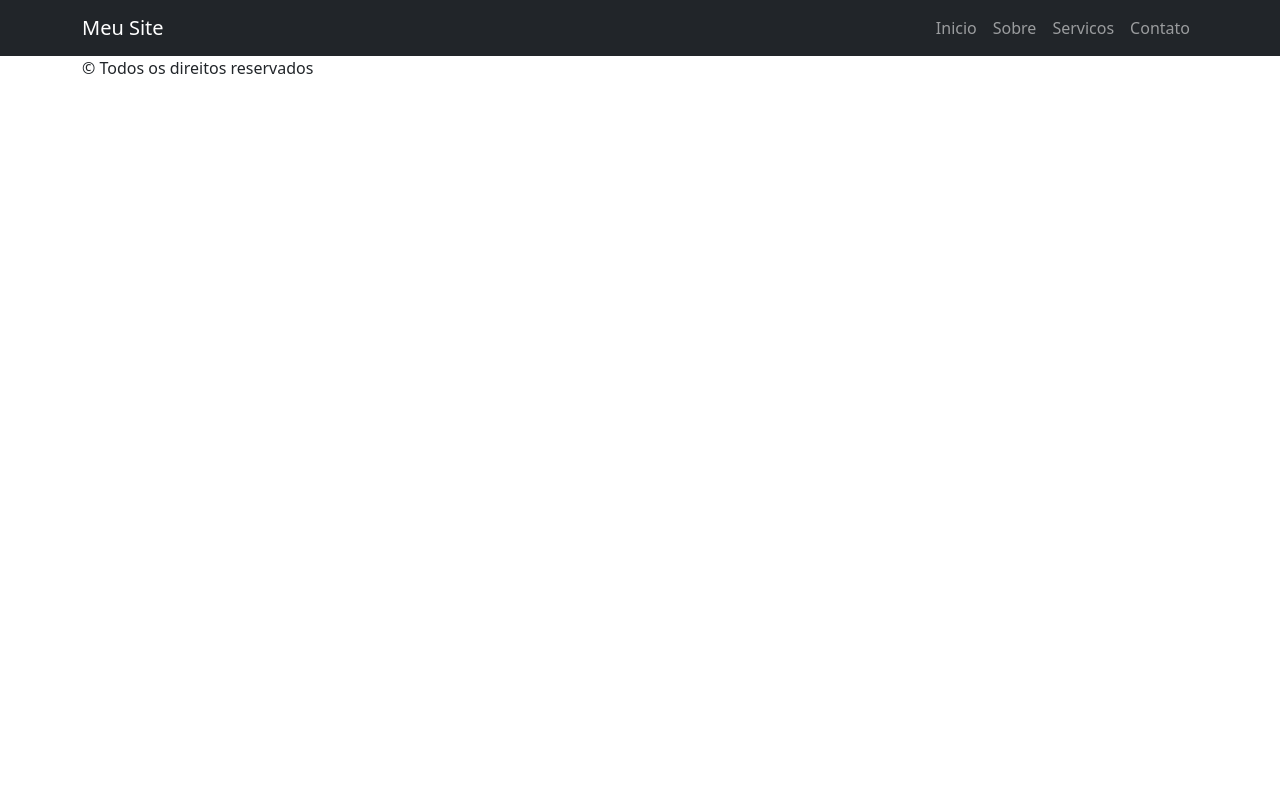
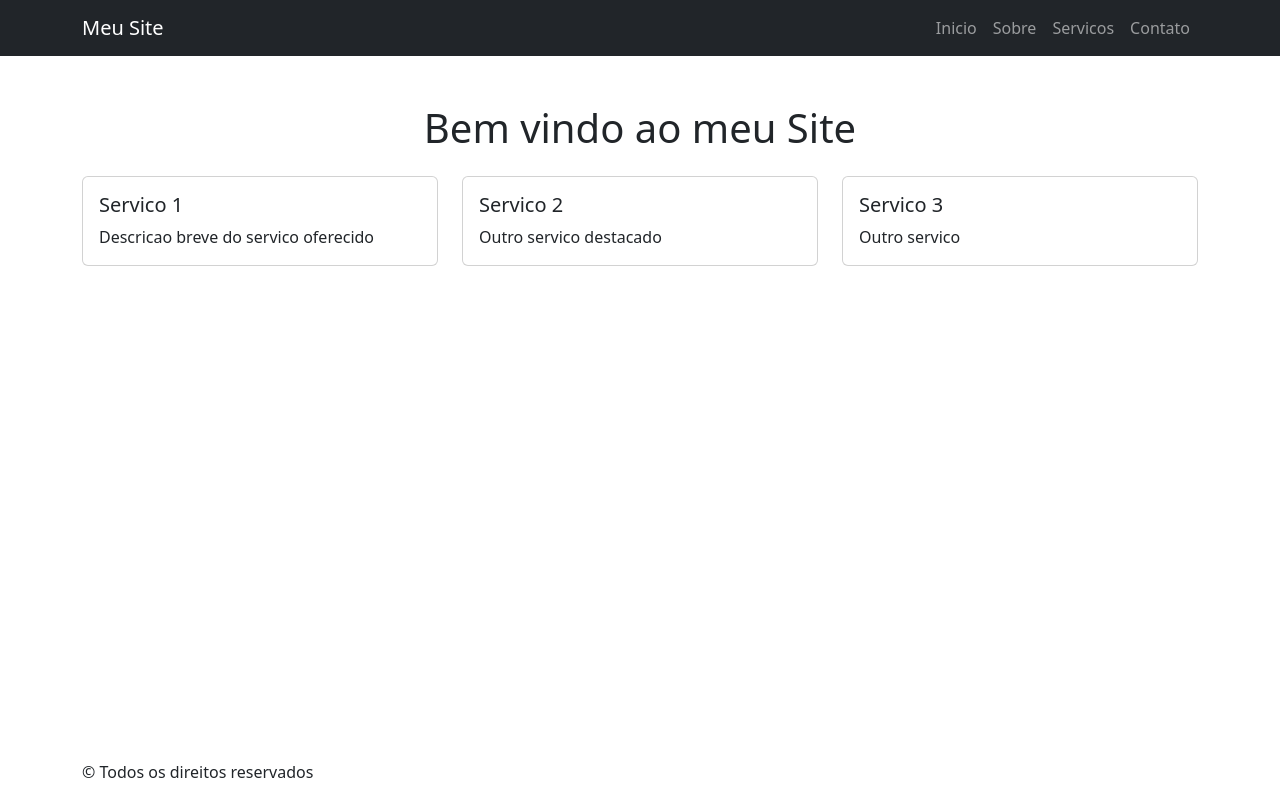
Before and after one commit to cynthiamaia/Disc.Web, a React (Vite) app in the folder site-com-bootstrap/: page / in a window 1280 px wide. Built offline with nearby package versions, Linux system fonts and the light colour scheme.

Commit message:
upgrades

```diff
--- a/site-com-bootstrap/src/App.jsx
+++ b/site-com-bootstrap/src/App.jsx
@@ -4,12 +4,16 @@ import Button from 'react-bootstrap/Button';
 import Alert from 'react-bootstrap/Alert';
 import Header from './components/header';
 import Footer from './components/footer'
+import MainContent from './components/maincontent';
 function App() {
   return (
-    <div>
+    <div className="d-flex flex-column min-vh-100 w-100">
       <Header></Header>
       {/*<Alert variant="success">Tudo certo!</Alert> */}
       {/*<Button variant="primary">Clique aqui</Button>*/}
+      <main className="flex-grow-1 w-100">
+        <MainContent></MainContent>
+      </main>
       <Footer/>
     </div>
   )
--- a/site-com-bootstrap/src/components/maincontent.jsx
+++ b/site-com-bootstrap/src/components/maincontent.jsx
@@ -1,8 +1,34 @@
 import { Container, Row, Col, Card} from 'react-bootstrap'
 function MainContent(){
     return (
-        <Container>
-            <h1> Bem vindo ao meu Site.</h1>
+        <Container className="my-5">
+            <h1 className="text-center mb-4"> Bem vindo ao meu Site</h1>
+            <Row>
+                <Col md={4}>
+                    <Card>
+                        <Card.Body>
+                           <Card.Title> Servico 1</Card.Title>
+                           <Card.Text> Descricao breve do servico oferecido</Card.Text>
+                        </Card.Body>
+                    </Card>
+                </Col>
+                <Col md={4}>
+                <Card>
+                    <Card.Body>
+                        <Card.Title>Servico 2</Card.Title>
+                        <Card.Text>Outro servico destacado</Card.Text>
+                    </Card.Body>
+                </Card>
+                </Col>
+                <Col md={4}>
+                <Card>
+                    <Card.Body>
+                    <Card.Title>Servico 3</Card.Title>
+                    <Card.Text>Outro servico</Card.Text>
+                    </Card.Body>
+                </Card>
+                </Col>
+            </Row>
         </Container>
     )
 } export default MainContent;
```
